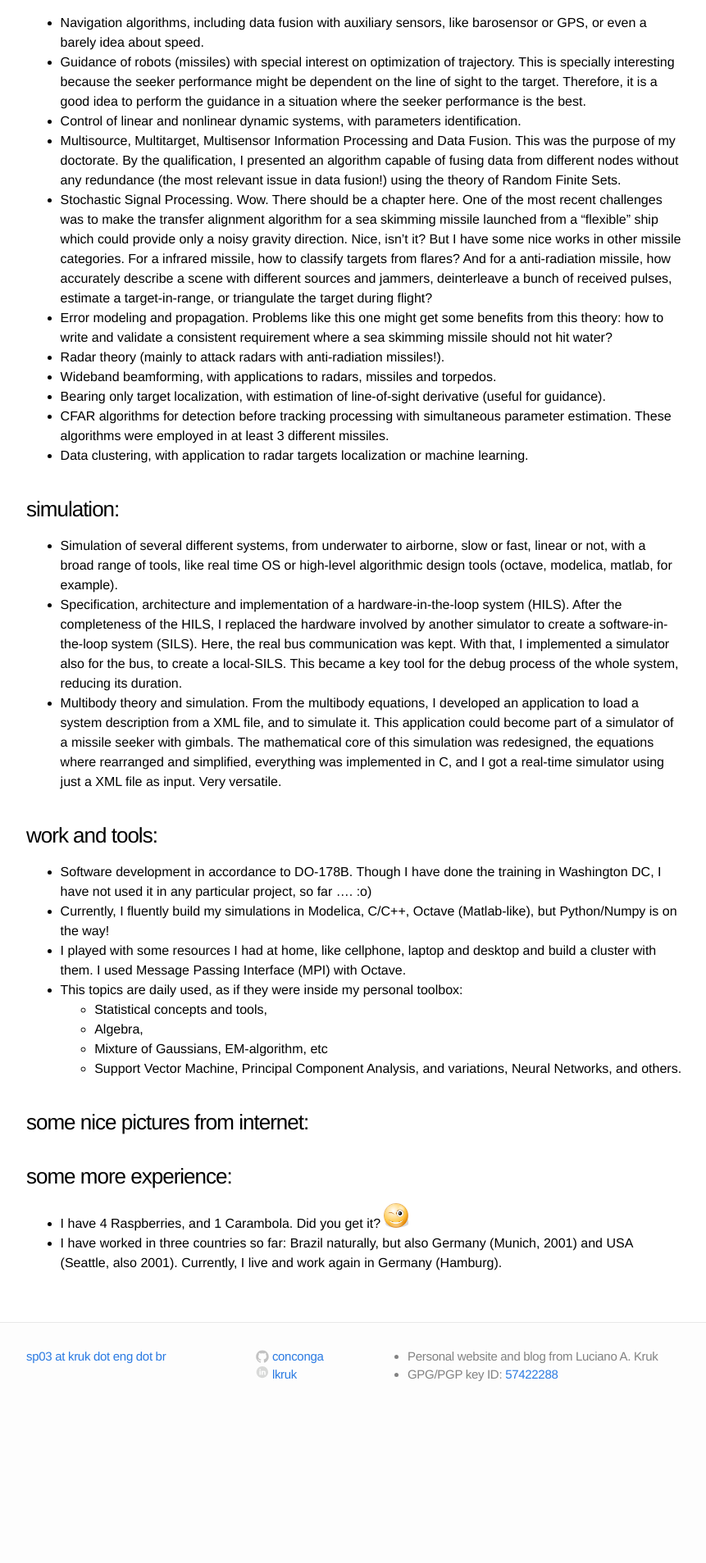
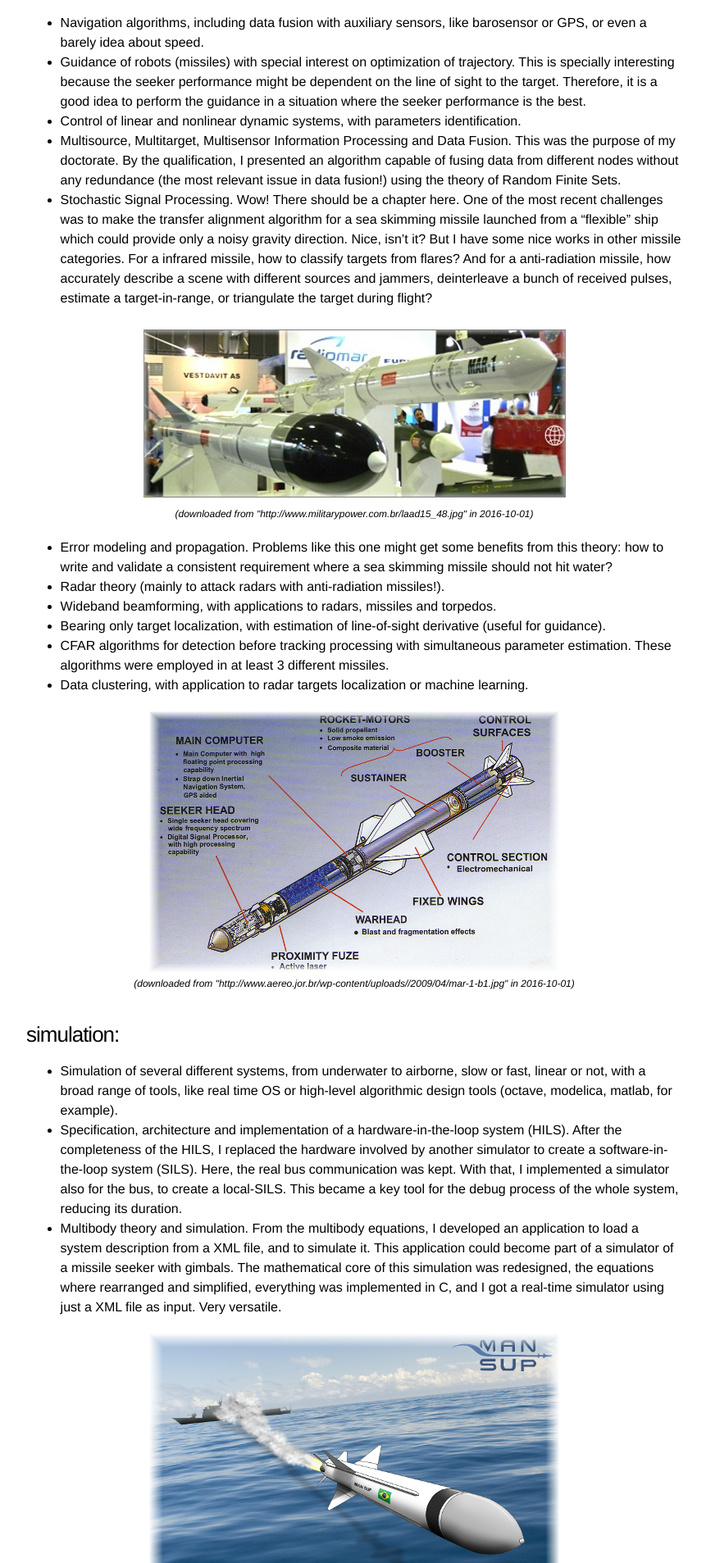
Before and after one commit to conconga/website-kruk.eng.br, a Jekyll site: the page built from blog_lu/about.md, in a window 1280 px wide. Shown: the part 547-2454 px from the top of the page at 82% size, without its empty margins (208-1069 px from the left). Built offline with Jekyll 4.4.1, drawn with Linux system fonts in a browser that asks for light colours; before the commit the page ends 2281 px from its top, so only the background shows below that; some of the changed text lies outside the part shown.

Commit message:
atualizacao da pag. about

```diff
--- a/blog_lu/about.md
+++ b/blog_lu/about.md
@@ -33,7 +33,7 @@ This was the purpose of my doctorate. By the qualification, I presented an
 algorithm capable of fusing data from different nodes without any redundance
 (the most relevant issue in data fusion!) using the theory of Random Finite
 Sets.
-- Stochastic Signal Processing. Wow. There should be a chapter here. One of the
+- Stochastic Signal Processing. Wow! There should be a chapter here. One of the
 most recent challenges was to make the transfer alignment algorithm for a sea
 skimming missile launched from a "flexible" ship which could provide only a
 noisy gravity direction. Nice, isn't it?  But I have some nice works in other
@@ -41,6 +41,13 @@ missile categories. For a infrared missile, how to classify targets from
 flares? And for a anti-radiation missile, how accurately describe a scene with
 different sources and jammers, deinterleave a bunch of received pulses,
 estimate a target-in-range, or triangulate the target during flight?
+
+<div class="about-legend">
+    <img src="/images/mansup.png"/>
+    <br>
+    (downloaded from "http://www.militarypower.com.br/laad15_48.jpg" in 2016-10-01)
+</div>
+
 - Error modeling and propagation. Problems like this one might get some
 benefits from this theory: how to write and validate a consistent requirement
 where a sea skimming missile should not hit water?
@@ -53,6 +60,12 @@ parameter estimation. These algorithms were employed in at least 3 different
 missiles.
 - Data clustering, with application to radar targets localization or machine
 learning.
+
+<div class="about-legend">
+    <img src="/images/mar-1-b1.png"/>
+    <br>
+    (downloaded from "http://www.aereo.jor.br/wp-content/uploads//2009/04/mar-1-b1.jpg" in 2016-10-01)
+</div>
 
 ### simulation:
 
@@ -72,6 +85,13 @@ gimbals. The mathematical core of this simulation was redesigned, the equations
 where rearranged and simplified, everything was implemented in C, and I got a
 real-time simulator using just a XML file as input. Very versatile.
 
+<div class="about-legend">
+    <img src="/images/mansupvoando.png"/>
+    <br>
+    (downloaded from "http://portaldefesa.com/home/wp-content/uploads/imagens/Leo/MANSUP/mansupvoando.jpg" in 2016-10-01)
+</div>
+
+
 ### work and tools:
 
 - Software development in accordance to DO-178B. Though I have done the training in
@@ -80,7 +100,7 @@ Washington DC, I have not used it in any particular project, so far .... :o)
 but Python/Numpy is on the way!
 - I played with some resources I had at home, like cellphone, laptop and desktop and
 build a cluster with them. I used Message Passing Interface (MPI) with Octave.
-- This topics are daily used, as if they were inside my personal toolbox:
+- These topics are daily used, as if they were inside my personal toolbox:
   - Statistical concepts and tools,
   - Algebra,
   - Mixture of Gaussians, EM-algorithm, etc
--- a/css/main.css
+++ b/css/main.css
@@ -40,6 +40,12 @@ a:visited { color: #205caa; }
     list-style-type: circle;
     font-size: 16px;
     line-height: 25px;
+}
+
+.about-legend {
+    text-align: center;
+    font-size:  12px;
+    font-style: italic;
 }
 
 /* head(er)/footer styles */
```
